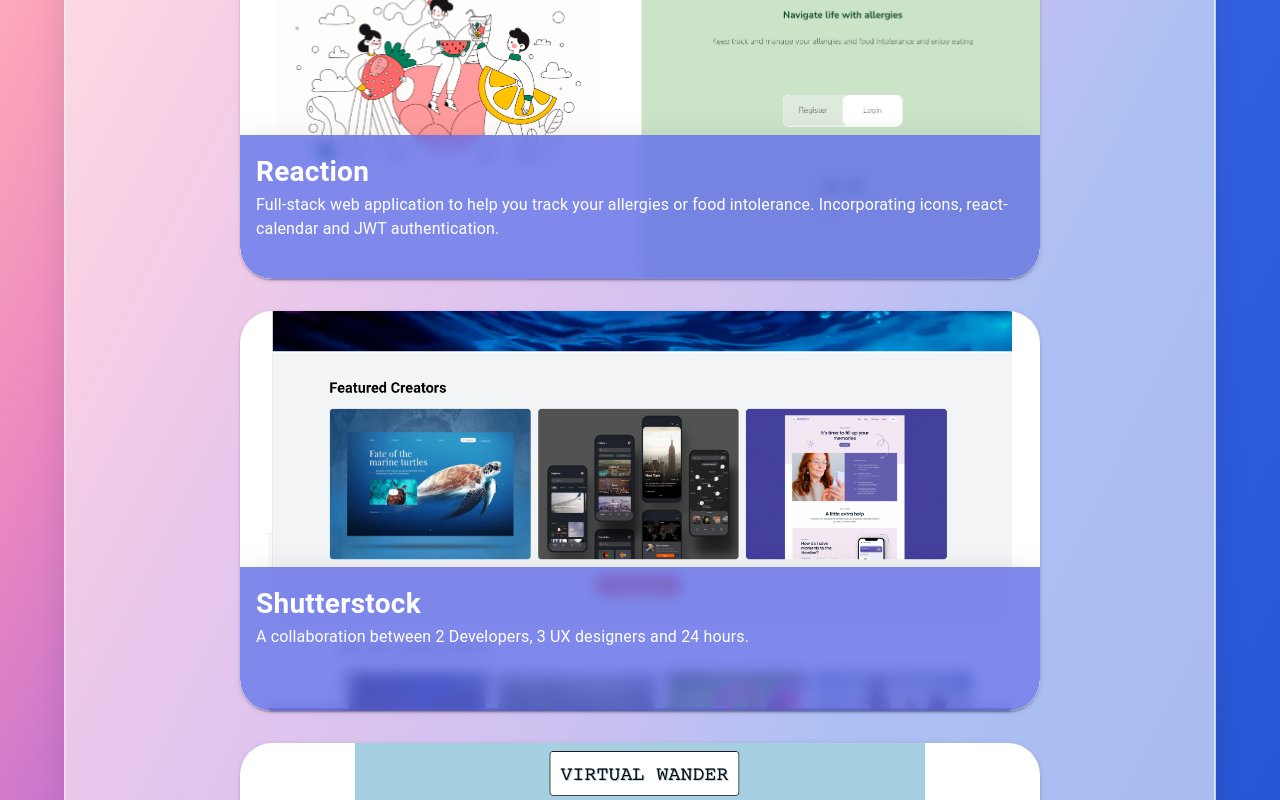
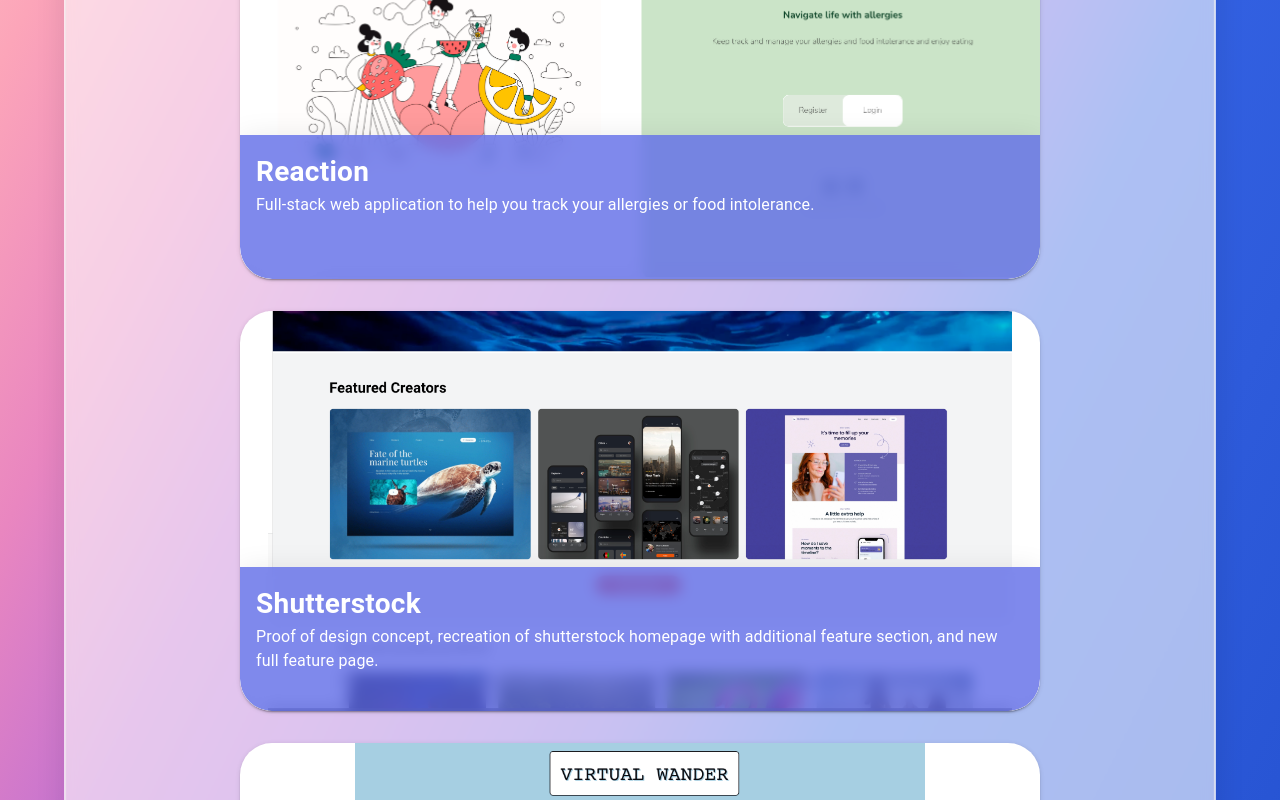
Before and after one commit to alisapromthep/portfolio, a React (Create React App) app: page / in a window 1280 px wide. Shown: the part 880-1680 px from the top of the page. Built offline with nearby package versions, Linux system fonts and the light colour scheme.

Commit message:
fix project label animation to be smoother

```diff
--- a/src/components/Hero/Hero.js
+++ b/src/components/Hero/Hero.js
@@ -92,6 +92,7 @@
                         >Hi! I'm Alisa Promthep</Typography>
                         <Typography>{`I'm ${text}`}</Typography>
                         <Typography>Full-stack web developer, with a passion in exploring art and design and the love for databases.</Typography>
+                        {/* Code to improve lives, enable automations and optimize processes */}
                         <Typography display="block">
 
                         </Typography>
--- a/src/components/Projects/Projects.scss
+++ b/src/components/Projects/Projects.scss
@@ -21,9 +21,8 @@
 
     &__label {
         width: 100%;
-        overflow: hidden;
         position: absolute;
-        height: 16rem;
+        height: 17rem;
         bottom: -7rem;
         /* From https://css.glass */
         background: rgba(95, 108, 232, 0.8);
@@ -32,6 +31,8 @@
         -webkit-backdrop-filter: blur(6.8px);
         border-bottom-left-radius: 2rem;
         border-bottom-right-radius: 2rem;
+        transition: all .6s ease-out;
+
 
         @include tablet {
             height: 16rem;
--- a/src/components/Projects/ProjectsStyle.js
+++ b/src/components/Projects/ProjectsStyle.js
@@ -1,19 +1,14 @@
 import { styled } from "@mui/material/styles";
-import { CardMedia, CardContent, CardActionArea, Link, ListItem} from "@mui/material";
-import {slide_up} from './ProjectAnimation';
+import { CardMedia, CardActionArea, Link, ListItem} from "@mui/material";
+
 
 
 export const ProjectImg = styled(CardMedia)(({ src, theme }) => ({
     height: "25rem",
     borderRadius: "2rem",
     objectFit: "contain",
+    cursor: "pointer",
 
-    "&:hover .project__detail": {
-        animation: `${slide_up} 2s ease-in-out`,
-        left:'20rem',
-        cursor: "pointer",
-        height:"10rem",
-    }
 }));
 
 
--- a/src/data/projectData.js
+++ b/src/data/projectData.js
@@ -9,8 +9,10 @@
         "id": 1,
         "name": "Reaction",
         "img": allergyTrackingHome,
-        "description": "Full-stack web application to help you track your allergies or food intolerance. Incorporating icons, react-calendar and JWT authentication. ",
+        "description": "Full-stack web application to help you track your allergies or food intolerance.",
+        "details": "Allergy log also group each entry by food item for easy look-back and comparison, ",
         "techstack": "Javascript | React | Sass | Css | NodeJs | Express | KnexJS | MySQL ",
+        "tools": "thunder client to test back-end API, host server on heroku. ",
         "links": [
             {
                 "name": "visit site",
@@ -34,8 +36,10 @@
         "id": 2,
         "name": "Shutterstock",
         "img": shutterstockHome,
-        "description": "A collaboration between 2 Developers, 3 UX designers and 24 hours.",
+        "description": "Proof of design concept, recreation of shutterstock homepage with additional feature section, and new full feature page.",
+        "details": "24 hours Shutterstock x BrainStation Hackathon collaboration between 3 UX designers and 2 developers.  ",
         "techstack": "Javascript | React | Sass | Css ",
+        "tools": "used git for working simultaneously, figma to guide design",
         "links": [
             {
                 "name":"DEMO",
@@ -75,11 +79,11 @@
         "links": [
             {
                 "name": "VISIT SITE",
-                "url": "https://virtual-wanderer.netlify.app"
+                "url": "https://whosthatpokemon-hackathon.netlify.app/"
             },
             {
                 "name": "github",
-                "url": "https://github.com/alisapromthep/virtual-wander"
+                "url": "https://github.com/menu89/whos-that-pokmon"
             },
 
         ]
```
